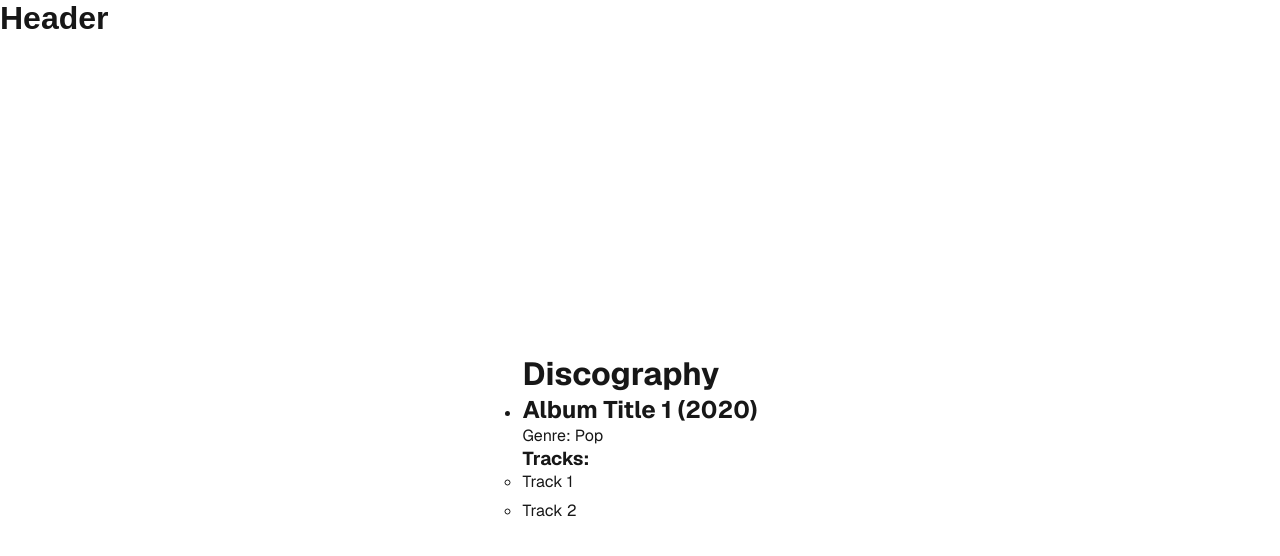
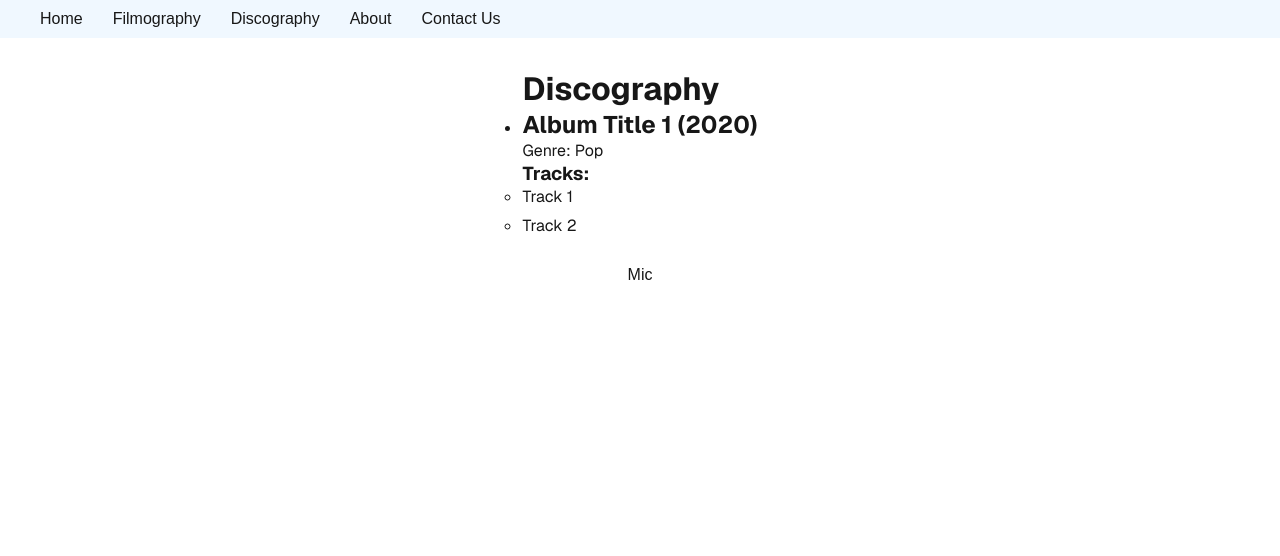
Before and after one commit to abush46/ethioartists-catalog, a Next.js app: page / in a window 1280 px wide. Shown: the top 556 px of the page. Built offline with nearby package versions, Linux system fonts and the light colour scheme.

Commit message:
some changes

```diff
--- a/app/globals.css
+++ b/app/globals.css
@@ -40,3 +40,17 @@ a {
     color-scheme: dark;
   }
 }
+
+header {
+  background-color: aliceblue;
+  padding: 10px;
+}
+.link {
+  margin-left: 30px;
+}
+.footer {
+  grid-row-start: 3;
+  display: flex;
+  gap: 24px;
+  justify-self: center;
+}
--- a/app/layout.js
+++ b/app/layout.js
@@ -1,5 +1,6 @@
 import { Geist, Geist_Mono } from "next/font/google";
 import "./globals.css";
+import Link from "next/link";
 
 const geistSans = Geist({
   variable: "--font-geist-sans",
@@ -20,9 +21,25 @@ export default function RootLayout({ children }) {
   return (
     <html lang="en">
       <body className={`${geistSans.variable} ${geistMono.variable}`}>
-<div><h1>Header</h1>
-</div>
+        <header>
+          <Link className="link" href="/">
+            Home
+          </Link>
+          <Link className="link" href="/filmography">
+            Filmography
+          </Link>
+          <Link className="link" href="/discography">
+            Discography
+          </Link>
+          <Link className="link" href="/Home">
+            About
+          </Link>
+          <Link className="link" href="/Home">
+            Contact Us
+          </Link>
+        </header>
         {children}
+        <footer className="footer">Mic</footer>
       </body>
     </html>
   );
--- a/app/page.js
+++ b/app/page.js
@@ -11,7 +11,6 @@ export default function Home() {
           <Discography />
         </div>
       </main>
-      <footer className={styles.footer}></footer>
     </div>
   );
 }
--- a/app/page.module.css
+++ b/app/page.module.css
@@ -6,13 +6,11 @@
   --button-primary-hover: #383838;
   --button-secondary-hover: #f2f2f2;
 
-  display: grid;
-  grid-template-rows: 20px 1fr 20px;
   align-items: center;
   justify-items: center;
-  min-height: 100svh;
-  padding: 80px;
-  gap: 64px;
+
+  padding: 30px;
+  gap: 14px;
   font-family: var(--font-geist-sans);
 }
 
@@ -68,10 +66,7 @@
   padding: 0 20px;
   border: none;
   border: 1px solid transparent;
-  transition:
-    background 0.2s,
-    color 0.2s,
-    border-color 0.2s;
+  transition: background 0.2s, color 0.2s, border-color 0.2s;
   cursor: pointer;
   display: flex;
   align-items: center;
```
Also changed, not shown: app/discography/page.js (added, +30 -0 lines), app/filmography/page.js (+24 -13 lines).
